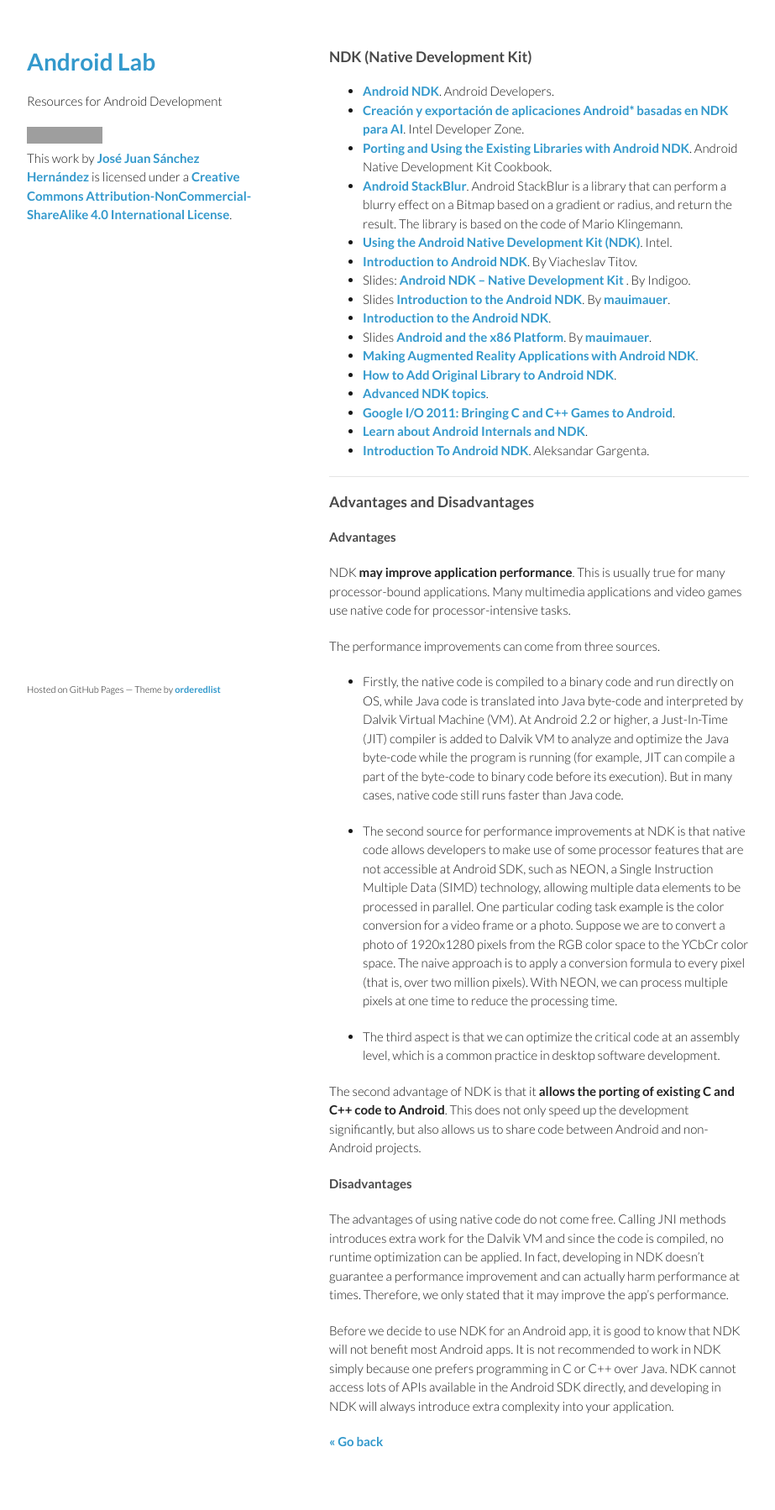
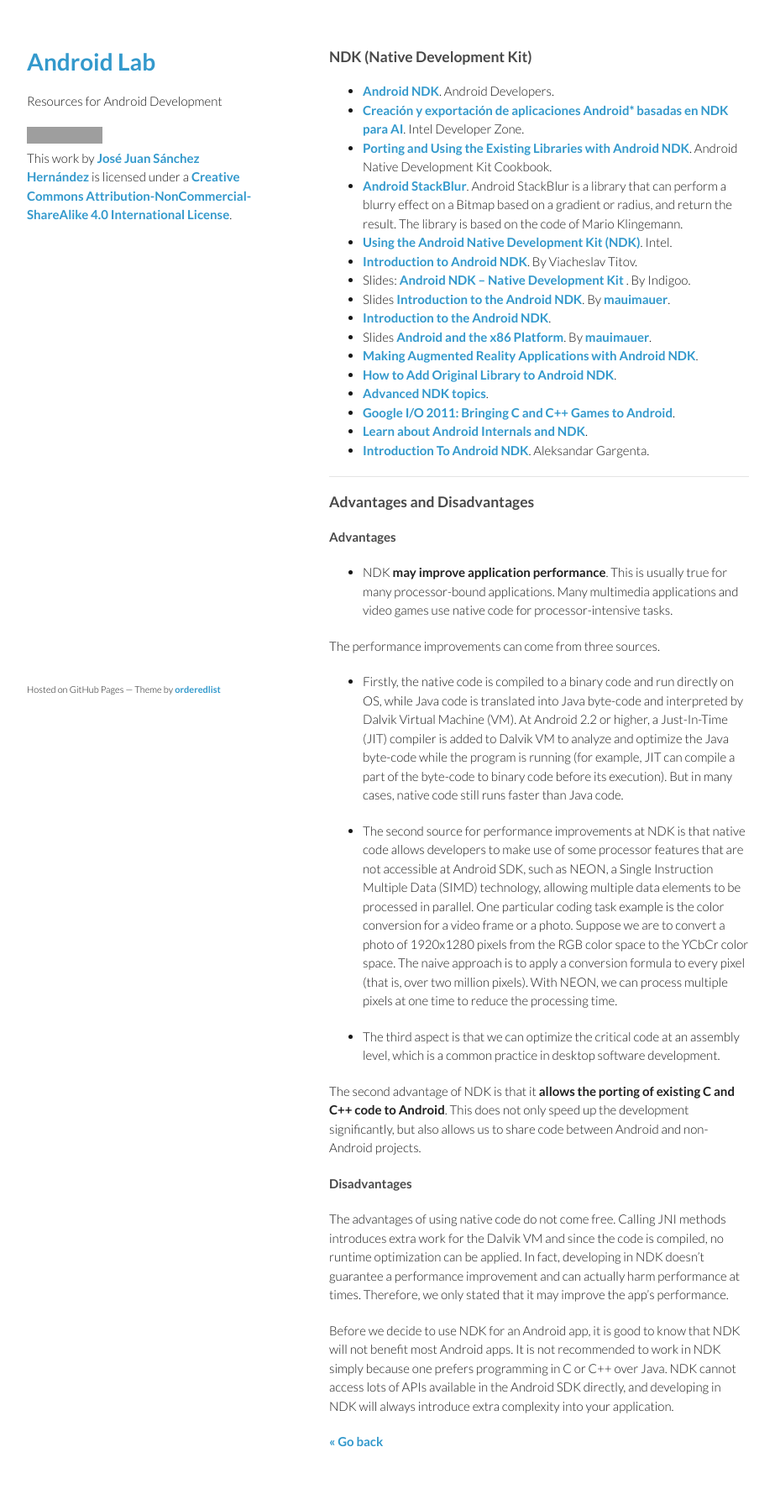
Before and after one commit to josejuansanchez/josejuansanchez.github.io, a Jekyll site: the page built from androidlab/ndk.md, in a window 1280 px wide. Shown: the whole page at 84% size, without its empty margins (178-1101 px from the left). Built offline with Jekyll 4.4.1, drawn with Linux system fonts in a browser that asks for light colours; grey boxes are pictures that could not be loaded.

Commit message:
Update ndk.md

```diff
--- a/androidlab/ndk.md
+++ b/androidlab/ndk.md
@@ -27,7 +27,7 @@
 
 #### Advantages
 
-NDK **may improve application performance**. This is usually true for many processor-bound applications. Many multimedia applications and video games use native code for processor-intensive tasks.
+* NDK **may improve application performance**. This is usually true for many processor-bound applications. Many multimedia applications and video games use native code for processor-intensive tasks.
 
 The performance improvements can come from three sources.
 
```
